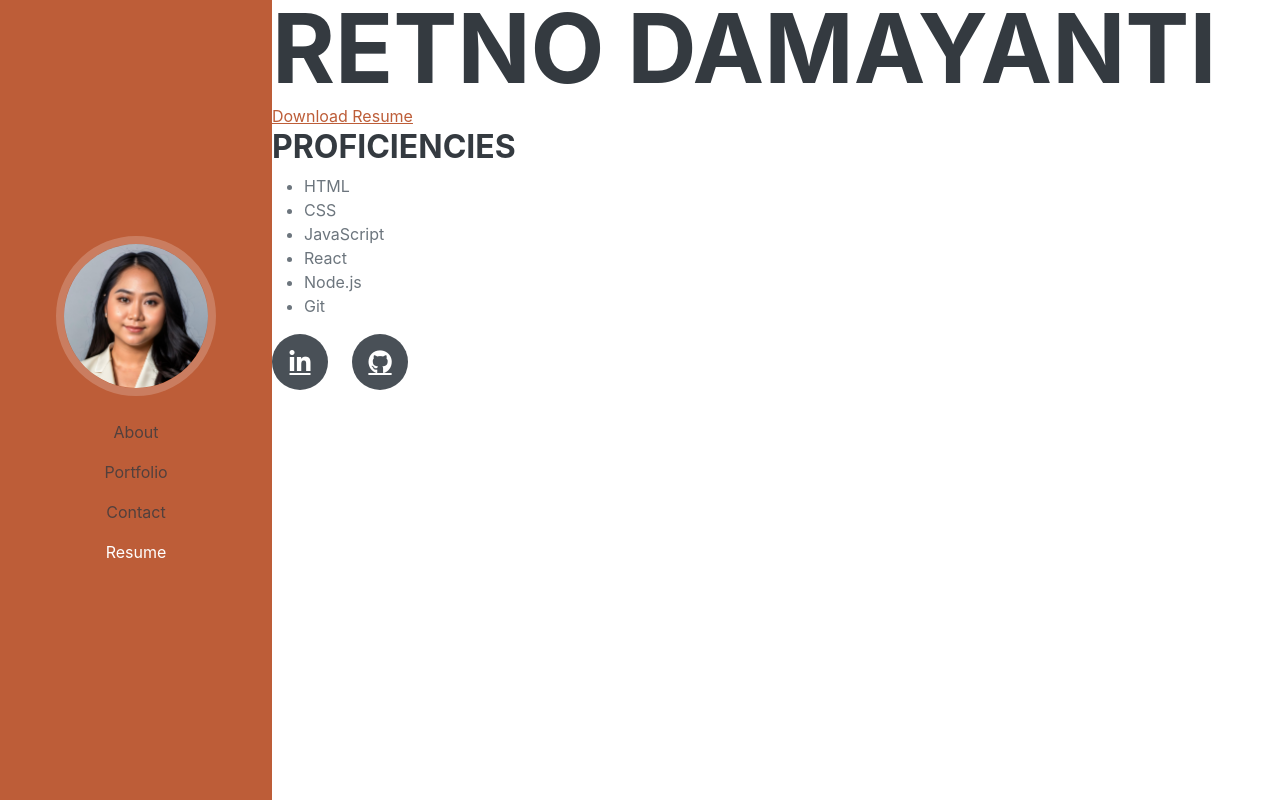
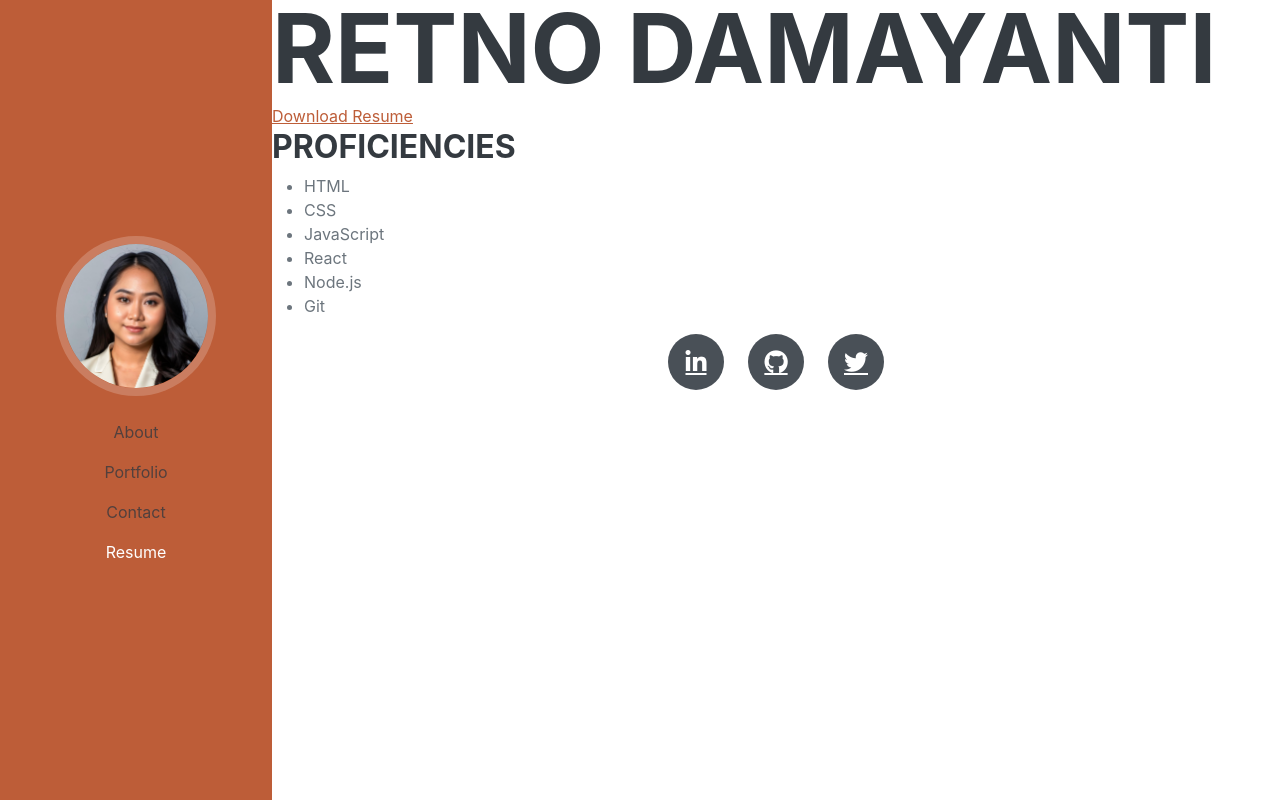
Before and after one commit to retnodamayanti/react-portfolio, a React (Create React App) app: page /resume in a window 1280 px wide. Built offline with nearby package versions, Linux system fonts and the light colour scheme.

Commit message:
added twitter

```diff
--- a/src/components/Footer.js
+++ b/src/components/Footer.js
@@ -2,10 +2,11 @@ import React from 'react';
 
 const Footer = () => {
   return (
-    <footer>
-    <div class="social-icons">
+    <footer className='footer text-center card-footer'>
+    <div class="social-icons container">
         <a class="social-icon" href="https://www.linkedin.com/in/retnomaya/"><i class="fab fa-linkedin-in"></i></a>
         <a class="social-icon" href="https://github.com/retnodamayanti"><i class="fab fa-github"></i></a>
+        <a class="social-icon" href="https://twitter.com/itsdamayanti"><i class="fab fa-twitter"></i></a>
     </div>
     </footer>
   );
```
